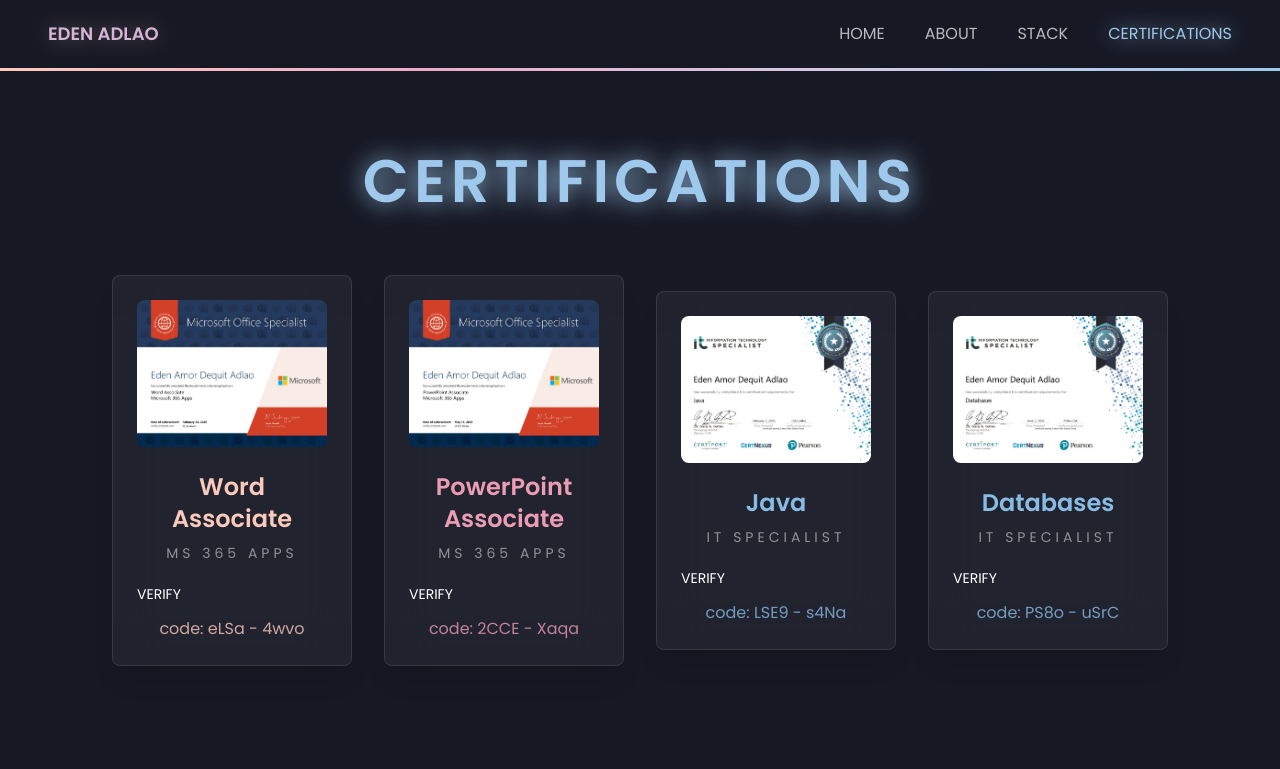
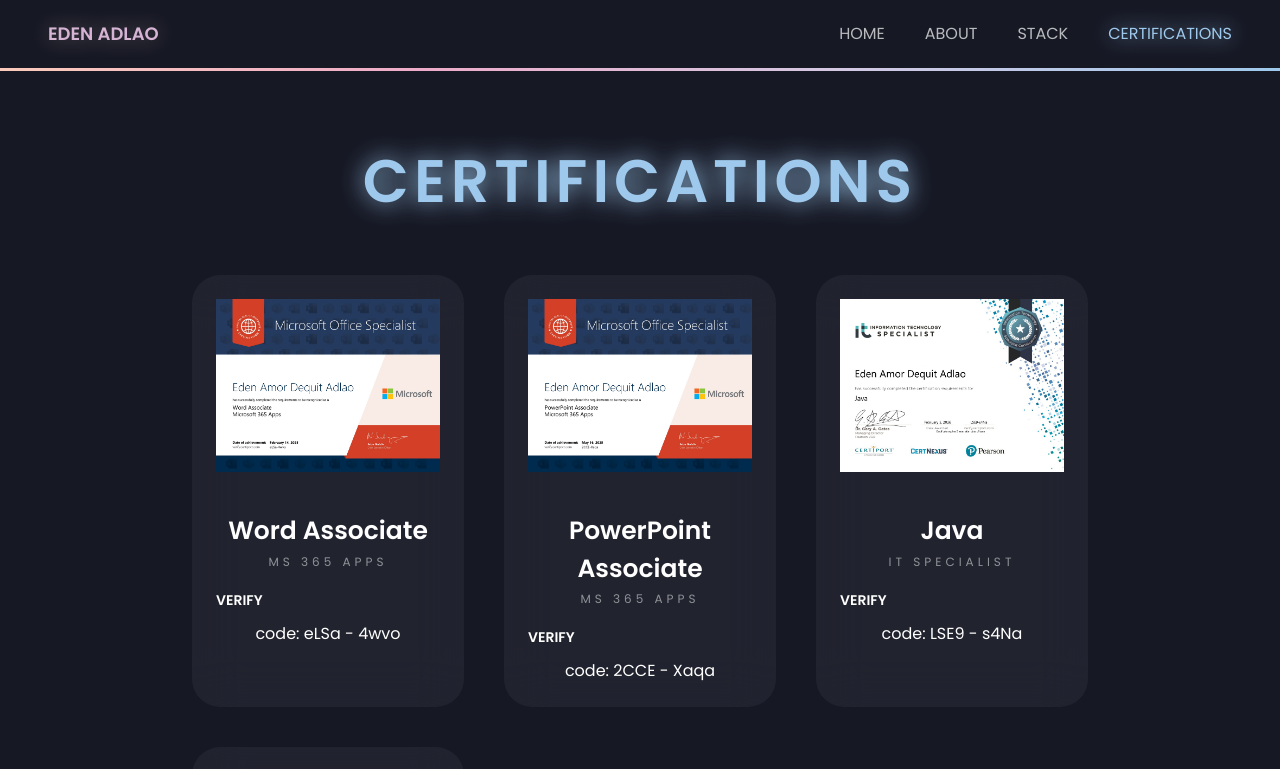
Before and after one commit to EdenAdlao/portfolio-nuxt, a Nuxt app: page /certifications in a window 1280 px wide. Shown: the top 769 px of the page. Built offline with nearby package versions, Linux system fonts and the light colour scheme.

Commit message:
Fix certification cards layout and design

```diff
--- a/app/components/CertificationCard.vue
+++ b/app/components/CertificationCard.vue
@@ -1,39 +1,54 @@
 <script setup lang="ts">
+import { ref } from 'vue'
 import type { Certification } from '~/types/certification'
 
-defineProps<{
+const props = defineProps<{
   certification: Certification
 }>()
 
 const emit = defineEmits<{
   preview: [certification: Certification]
 }>()
+
+const isCopied = ref(false)
+
+async function handleCopy() {
+  try {
+    await navigator.clipboard.writeText(props.certification.code)
+    isCopied.value = true
+    window.setTimeout(() => {
+      isCopied.value = false
+    }, 2000)
+  } catch (error) {
+    console.error('Failed to copy credential code:', error)
+  }
+}
 </script>
 
 <template>
   <article
-    class="cert-card card w-full max-w-72.5 border border-white/10 bg-white/5 shadow-xl backdrop-blur-xl"
+    class="cert-card h-full min-h-[430px] w-full max-w-80 rounded-[28px] bg-white/5 p-6 text-center backdrop-blur-xl"
   >
     <figure
-      class="cert-img-bg px-6 pt-6"
+      class="cert-img-bg"
       :class="`cert-${certification.variant}`"
       @click="emit('preview', certification)"
     >
       <img
         :src="certification.image"
         :alt="`${certification.title} certificate`"
-        class="rounded-lg"
       >
     </figure>
 
-    <div class="card-body items-center p-6 text-center">
-      <h2 class="card-title justify-center text-2xl font-semibold" :style="{ color: certification.color }">
+    <h2 class="cert-title mt-10 text-[25px] font-semibold" :class="`cert-title-${certification.variant}`">
         {{ certification.title }}
     </h2>
-      <p class="tracking-[4px] text-white/50">
+    <p class="mt-1 text-xs tracking-[4px] text-white/50">
       {{ certification.category }}
     </p>
-      <div class="card-actions mt-3 w-full">
+
+    <div class="mt-5 flex w-full gap-4 text-sm font-semibold">
+
       <a
         href="https://www.certiport.com/portal/pages/credentialverification.aspx"
         target="_blank"
@@ -44,9 +59,9 @@ const emit = defineEmits<{
         VERIFY
       </a>
     </div>
-      <p class="mt-1 text-base" :style="{ color: `${certification.color}cc` }">
+
+    <p class="mt-3 text-base" :class="`cert-code-${certification.variant}`">
       code: {{ certification.code }}
     </p>
-    </div>
   </article>
 </template>
--- a/app/pages/certifications.vue
+++ b/app/pages/certifications.vue
@@ -59,7 +59,7 @@ useSeoMeta({
       CERTIFICATIONS
     </h1>
 
-    <div class="grid grid-cols-1 place-items-center gap-8 sm:grid-cols-2 xl:grid-cols-4">
+    <div class="mx-auto grid max-w-4xl grid-cols-1 place-items-center gap-10 sm:grid-cols-2 lg:grid-cols-3">
       <CertificationCard
         v-for="certification in certifications"
         :key="certification.title"
```
Lines whose indentation alone changed are shown as unchanged.
